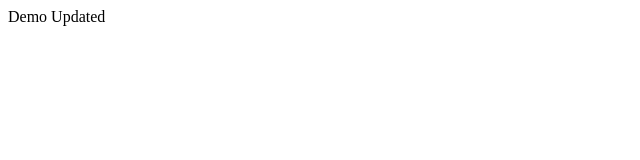
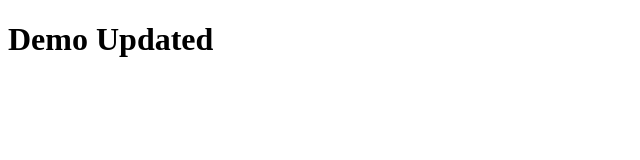
Before and after one commit to cbatuic/html_exercise, a plain HTML site: page html_exercise/index.html in a window 1280 px wide. Shown: the whole page, without its empty margins (0-640 px from the left). Drawn offline with Linux system fonts and the light colour scheme.

Commit message:
updated again

```diff
--- a/html_exercise/index.html
+++ b/html_exercise/index.html
@@ -6,6 +6,6 @@
     <title>Document</title>
 </head>
 <body>
-    Demo Updated
+    <h1>Demo Updated </h1>
 </body>
 </html>
```
